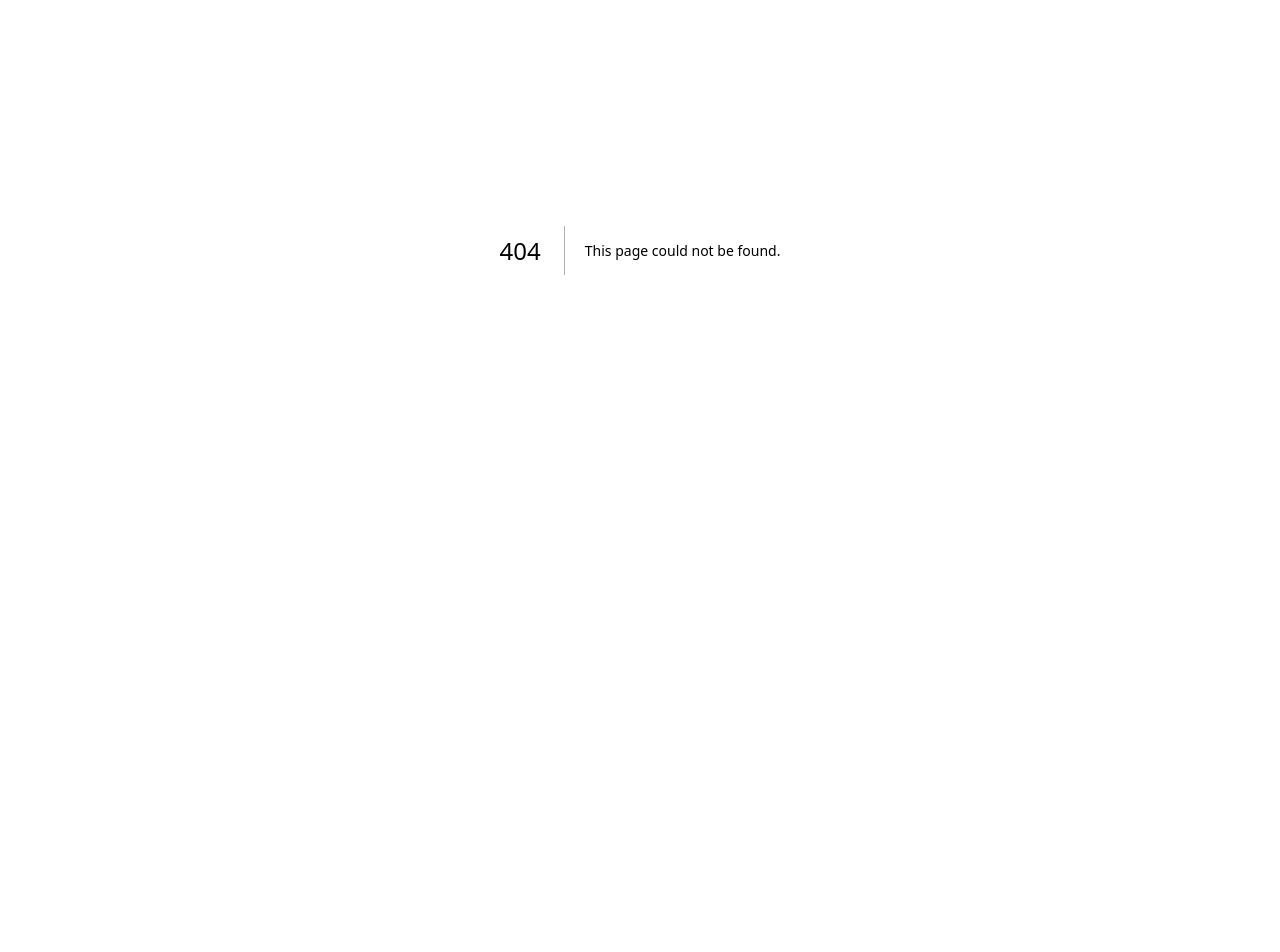
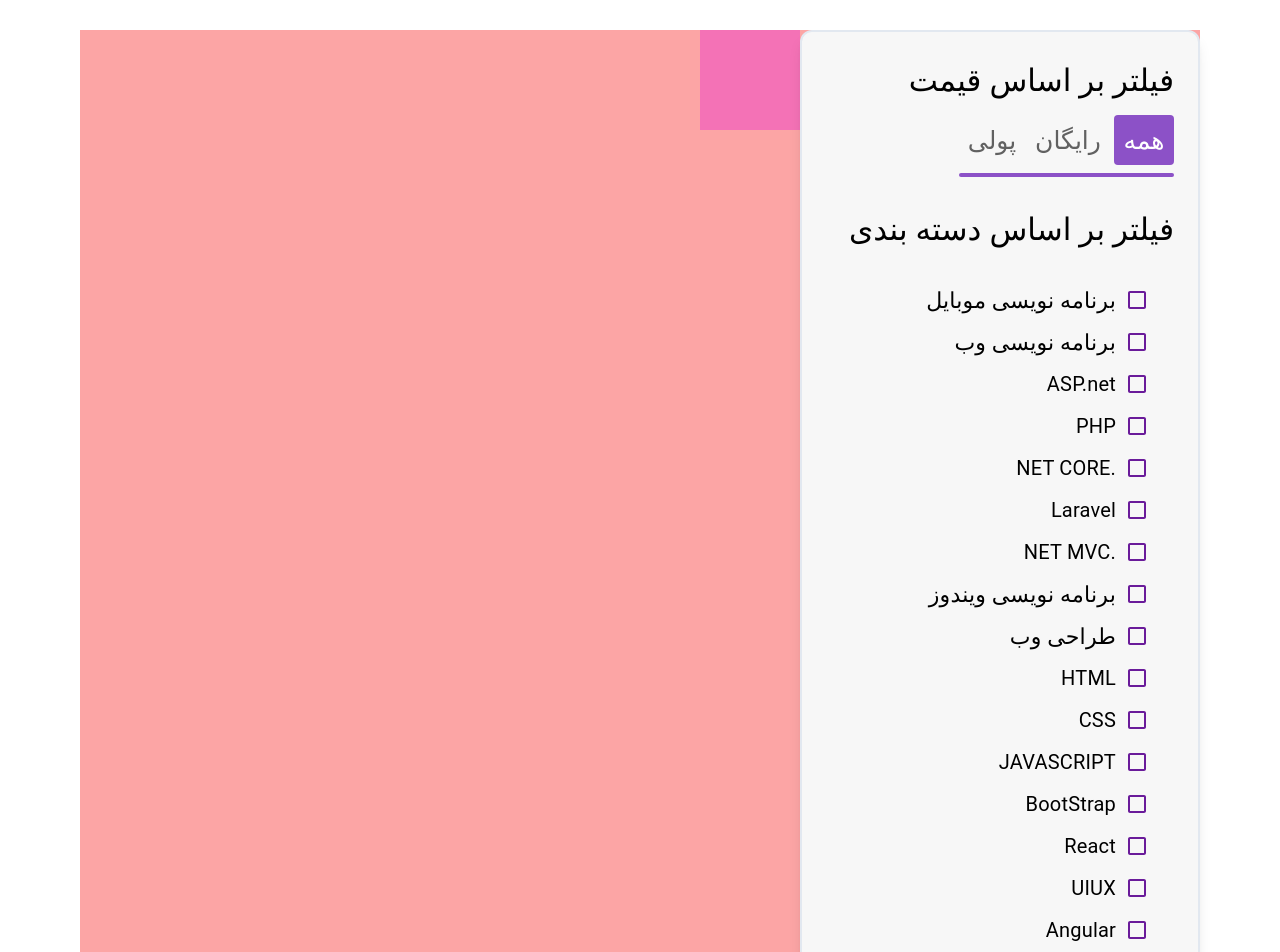
Before and after one commit to magh20/Quera-shop, a Next.js app in the folder quera-shop/: page /Courses in a window 1280 px wide. Before the commit this address had no page. Shown: the part 300-1252 px from the top of the page. Before the commit the page ends 950 px from the top, so only its background shows below. Built offline with nearby package versions, Linux system fonts and the light colour scheme.

Commit message:
courses page 1st update

```diff
--- /dev/null
+++ b/quera-shop/src/app/Courses/page.tsx
@@ -0,0 +1,137 @@
+'use client'
+import { useState } from "react";
+
+import Image from "next/image"
+import course from '../../../public/assets/course.png'
+
+import FormControlLabel from '@mui/material/FormControlLabel';
+import Checkbox from '@mui/material/Checkbox';
+import Typography from '@mui/material/Typography';
+import { purple } from '@mui/material/colors';
+
+const courses = () => {
+
+    const [isFreeSelected, setIsFreeSelected] = useState(false);
+    const [isPaidSelected, setIsPaidSelected] = useState(false);
+    const [isAllSelected, setIsAllSelected] = useState(true);
+
+    const handleFreeClick = () => {
+        setIsAllSelected(false);
+        setIsFreeSelected(true);
+        setIsPaidSelected(false);
+    };
+
+    const handlePaidClick = () => {
+        setIsAllSelected(false);
+        setIsFreeSelected(false);
+        setIsPaidSelected(true);
+    };
+
+    const handleAllClick = () => {
+        setIsAllSelected(true);
+        setIsFreeSelected(false);
+        setIsPaidSelected(false);
+    };
+
+    return (
+        <div className='w-full'>
+            <div className='flex flex-col bg-white justify-center items-center '>
+                <div className='flex flex-row items-center justify-center'>
+                    <h1 className=' text-[52px] font-normal mr-8'>دوره های اموزشی</h1>
+                    <Image src={course} className=" cursor-pointer" alt="course" />
+                </div>
+                <span className=" h-[4px] w-[500px] rounded-full bg-[#8C51C7] mt-7"></span>
+            </div>
+            <div className='bg-red-300 flex flex-row-reverse mt-[70px] mx-[80px]'>
+                {/* filter section */}
+                <div className='bg-[#F7F7F7] w-[400px] h-[1038px] p-6 border-[2px] rounded-xl shadow-lg border-slate-200' dir='rtl'>
+                    <h1 className='text-[31px]'>فیلتر بر اساس قیمت</h1>
+
+                    <div className='flex flex-col justify-start items-start mt-3'>
+                        <div className='flex flex-row gap-4'>
+                            <span
+                                className={`rounded w-[60px] h-[50px] flex items-center justify-center cursor-pointer ${isAllSelected ? "text-white bg-[#8C51C7]" : "text-[#616161]"
+                                    }`}
+                                onClick={handleAllClick}
+                            >
+                                <p className='text-[25px]'>همه</p>
+                            </span>
+                            <span
+                                className={`rounded w-[60px] h-[50px] flex items-center justify-center cursor-pointer ${isFreeSelected ? "text-white bg-[#8C51C7]" : "text-[#616161]"
+                                    }`}
+                                onClick={handleFreeClick}
+                            >
+                                <p className='text-[25px]'>رایگان</p>
+                            </span>
+                            <span
+                                className={`rounded w-[60px] h-[50px] flex items-center justify-center cursor-pointer ${isPaidSelected ? "text-white bg-[#8C51C7]" : "text-[#616161]"
+                                    }`}
+                                onClick={handlePaidClick}
+                            >
+                                <p className='text-[25px]'>پولی</p>
+                            </span>
+                        </div>
+                        <span className=" h-[4px] w-[215px] rounded-full bg-[#8C51C7] mt-2"></span>
+                    </div>
+
+                    <div className='mt-7'>
+                        <h1 className='text-[31px] mb-7'> فیلتر بر اساس دسته بندی </h1>
+                        <div className='flex flex-col'>
+                            <FormControlLabel control={<Checkbox sx={{ color: purple[800], '&.Mui-checked': { color: purple[800], }, }} />} label={
+                                <Typography style={{ fontSize: '22px' }}>برنامه نویسی موبایل</Typography>
+                            } />
+                            <FormControlLabel control={<Checkbox sx={{ color: purple[800], '&.Mui-checked': { color: purple[800], }, }} />} label={
+                                <Typography style={{ fontSize: '22px' }}>برنامه نویسی وب</Typography>
+                            } />
+                            <FormControlLabel control={<Checkbox sx={{ color: purple[800], '&.Mui-checked': { color: purple[800], }, }} />} label={
+                                <Typography style={{ fontSize: '20px' }}>ASP.net</Typography>
+                            } />
+                            <FormControlLabel control={<Checkbox sx={{ color: purple[800], '&.Mui-checked': { color: purple[800], }, }} />} label={
+                                <Typography style={{ fontSize: '20px' }}>PHP</Typography>
+                            } />
+                            <FormControlLabel control={<Checkbox sx={{ color: purple[800], '&.Mui-checked': { color: purple[800], }, }} />} label={
+                                <Typography style={{ fontSize: '20px' }}>.NET CORE</Typography>
+                            } />
+                            <FormControlLabel control={<Checkbox sx={{ color: purple[800], '&.Mui-checked': { color: purple[800], }, }} />} label={
+                                <Typography style={{ fontSize: '20px' }}>Laravel</Typography>
+                            } />
+                            <FormControlLabel control={<Checkbox sx={{ color: purple[800], '&.Mui-checked': { color: purple[800], }, }} />} label={
+                                <Typography style={{ fontSize: '20px' }}>.NET MVC</Typography>
+                            } />
+                            <FormControlLabel control={<Checkbox sx={{ color: purple[800], '&.Mui-checked': { color: purple[800], }, }} />} label={
+                                <Typography style={{ fontSize: '22px' }}>برنامه نویسی ویندوز</Typography>
+                            } />
+                            <FormControlLabel control={<Checkbox sx={{ color: purple[800], '&.Mui-checked': { color: purple[800], }, }} />} label={
+                                <Typography style={{ fontSize: '22px' }}>طراحی وب</Typography>
+                            } />
+                            <FormControlLabel control={<Checkbox sx={{ color: purple[800], '&.Mui-checked': { color: purple[800], }, }} />} label={
+                                <Typography style={{ fontSize: '20px' }}>HTML</Typography>
+                            } />
+                            <FormControlLabel control={<Checkbox sx={{ color: purple[800], '&.Mui-checked': { color: purple[800], }, }} />} label={
+                                <Typography style={{ fontSize: '20px' }}>CSS</Typography>
+                            } />
+                            <FormControlLabel control={<Checkbox sx={{ color: purple[800], '&.Mui-checked': { color: purple[800], }, }} />} label={
+                                <Typography style={{ fontSize: '20px' }}>JAVASCRIPT</Typography>
+                            } />
+                            <FormControlLabel control={<Checkbox sx={{ color: purple[800], '&.Mui-checked': { color: purple[800], }, }} />} label={
+                                <Typography style={{ fontSize: '20px' }}>BootStrap</Typography>
+                            } />
+                            <FormControlLabel control={<Checkbox sx={{ color: purple[800], '&.Mui-checked': { color: purple[800], }, }} />} label={
+                                <Typography style={{ fontSize: '20px' }}>React</Typography>
+                            } />
+                            <FormControlLabel control={<Checkbox sx={{ color: purple[800], '&.Mui-checked': { color: purple[800], }, }} />} label={
+                                <Typography style={{ fontSize: '20px' }}>UIUX</Typography>
+                            } />
+                            <FormControlLabel control={<Checkbox sx={{ color: purple[800], '&.Mui-checked': { color: purple[800], }, }} />} label={
+                                <Typography style={{ fontSize: '20px' }}>Angular</Typography>
+                            } />
+                        </div>
+                    </div>
+                </div>
+                <div className='bg-pink-400 w-[100px] h-[100px]'></div>
+            </div>
+        </div>
+    );
+}
+
+export default courses;
```
Also changed, not shown: quera-shop/public/assets/course.png (added).
